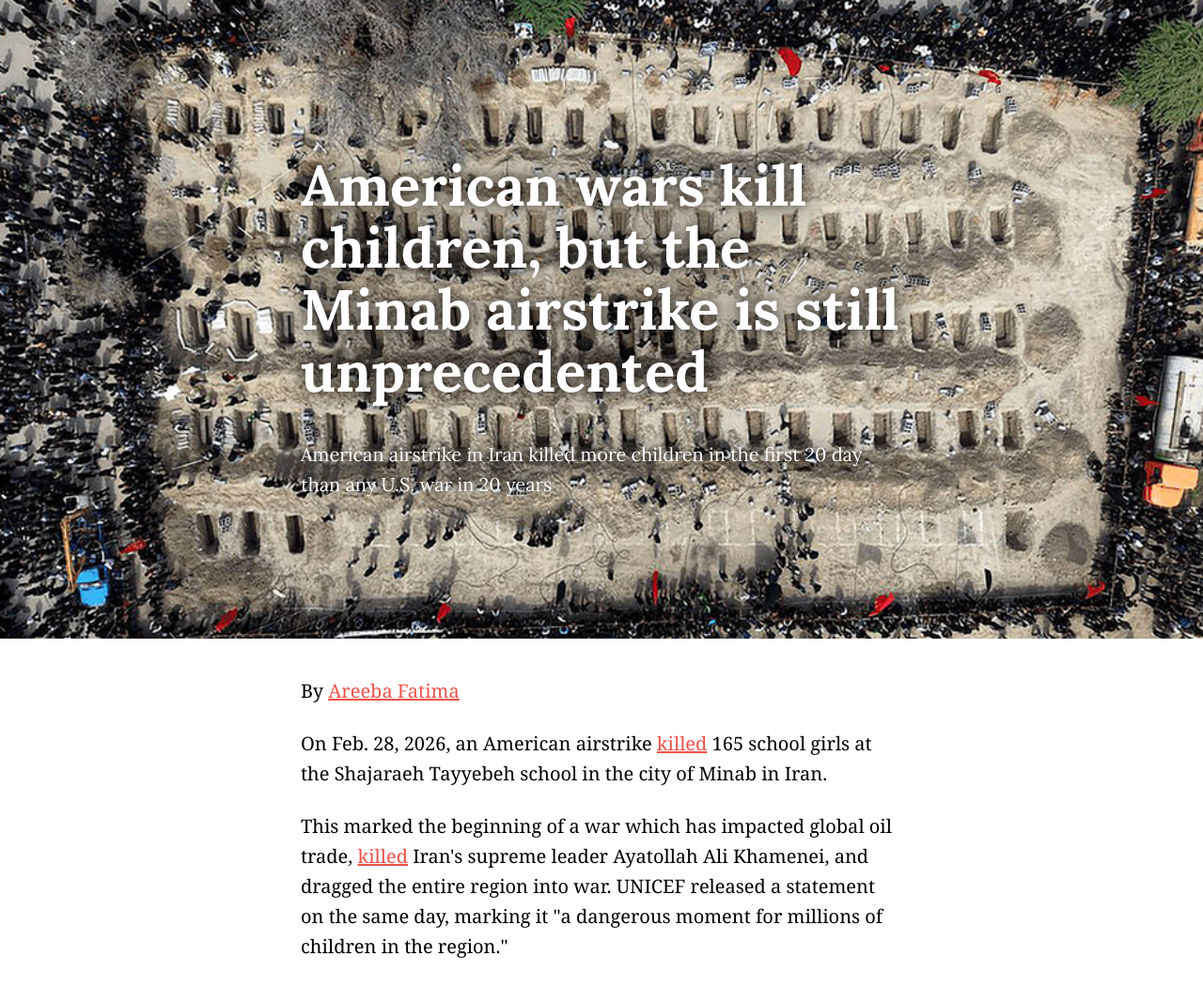
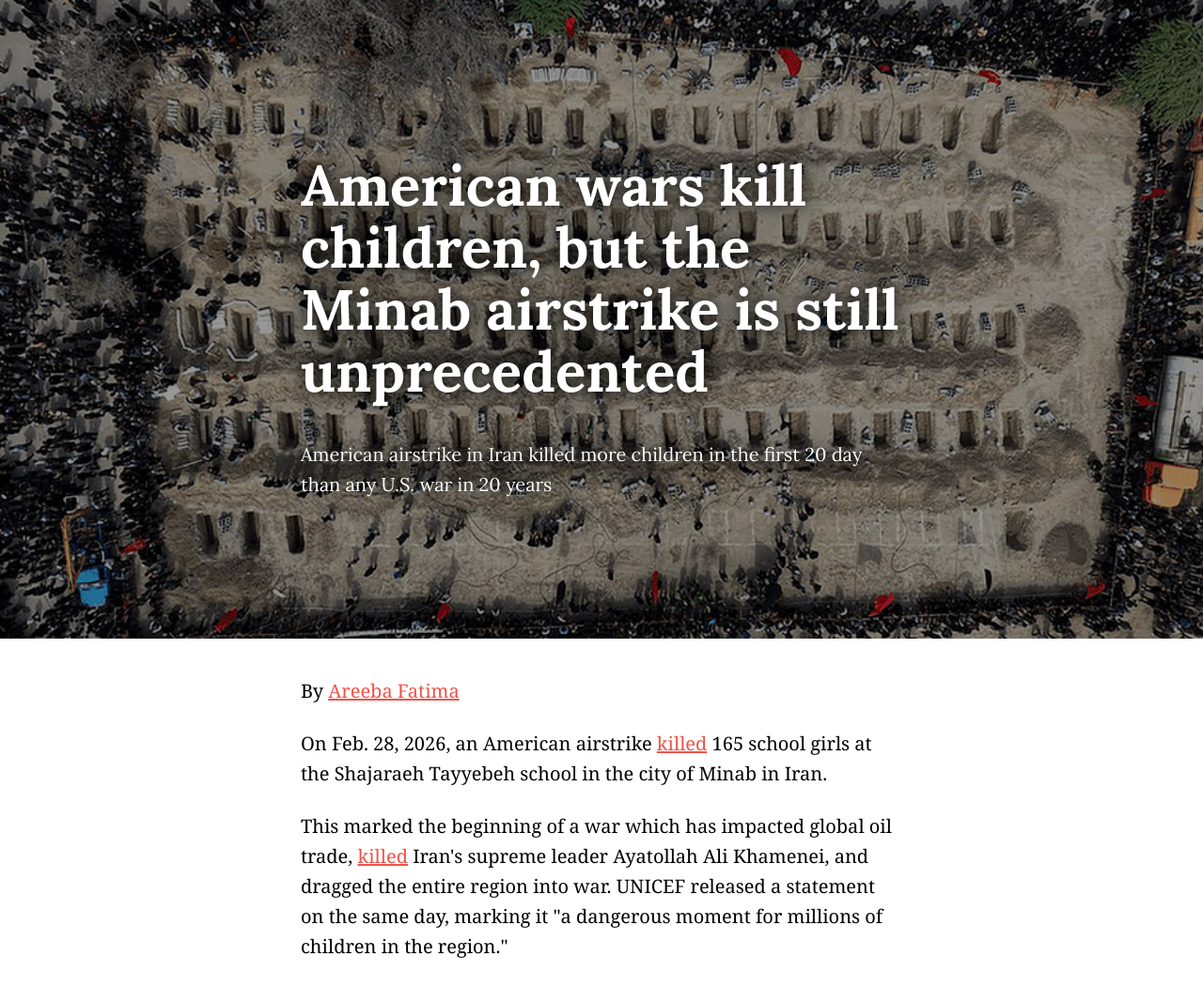
Before and after one commit to AreebaFatimaa/american-wars-kill-children, a plain HTML site: page index.html in a window 1280 px wide. Shown: the top 1051 px of the page at 94% size. Drawn offline with Linux system fonts and the light colour scheme.

Commit message:
some changes to the index.html

```diff
--- a/index.html
+++ b/index.html
@@ -127,10 +127,25 @@
                 0px 0px 10px rgba(0, 0, 0, 0.5);
         }
 
-        .with-image-bg {
-            background-image: url('minab-cover.png');
-        }
+.with-image-bg {
+    background-image: url('minab-cover.png');
+}
 
+.with-image-bg::before {
+    content: '';
+    position: absolute;
+    top: 0;
+    left: 0;
+    width: 100%;
+    height: 100%;
+    background: rgba(0, 0, 0, 0.4);
+    z-index: 0;
+}
+
+.with-image-bg .content {
+    position: relative;
+    z-index: 1;
+}
         .video-background {
             position: absolute;
             top: 0;
@@ -163,6 +178,14 @@
 
         <p>This marked the beginning of a war which has impacted global oil trade, <a href="https://www.aljazeera.com/news/2026/2/28/irans-supreme-leader-ali-khamenei-killed-in-us-israeli-attacks-reports">killed</a> Iran's supreme leader Ayatollah Ali Khamenei, and dragged the entire region into war.
             UNICEF released a statement on the same day, marking it "a dangerous moment for millions of children in the region."</p>
+</p>
+
+        <p>A few weeks later, Amnesty International published a <a href="https://www.amnesty.org.au/iran-those-responsible-for-deadly-us-strike-on-school-must-be-held-accountable/">report</a> calling for accountability against those involved in the planning and execution of the “unlawful US strike on a school in Minab, Hormozgan.”
+</p>
+		<P>As several observers called it an “unprecedented” attack on children, it is worth comparing deaths of children across U.S. airstrikes and drone strikes in the first 20 days of a war that the country initiated or participated in.
+</P>
+		<p>
+
 </p>
     </div>
 
```
